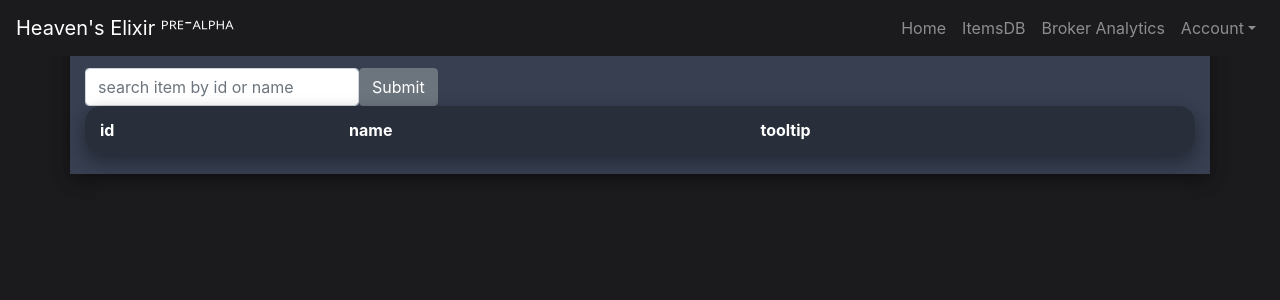
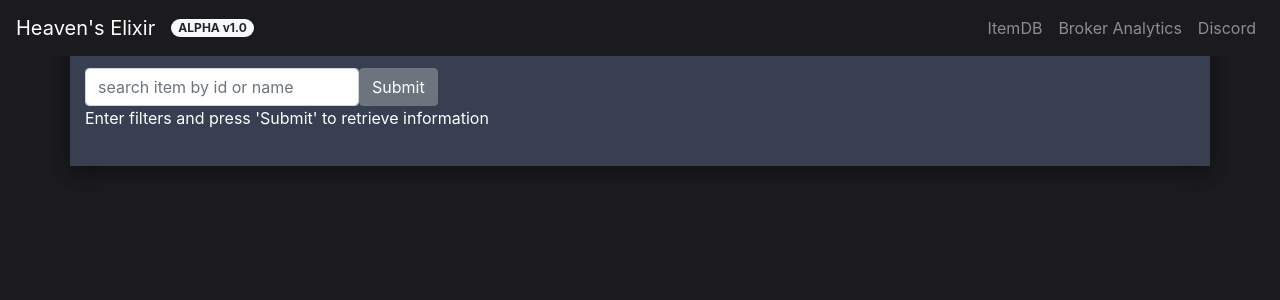
Before and after one commit to Kloct/elixir, a React (Create React App) app: page /ItemsDB in a window 1280 px wide. Shown: the top 300 px of the page. Built offline with nearby package versions, Linux system fonts and the light colour scheme.

Commit message:
Alpha Prep Polishing

```diff
--- a/package.json
+++ b/package.json
@@ -3,7 +3,7 @@
   "version": "0.1.0",
   "private": true,
   "dependencies": {
-    "bootstrap": "^4.1.3",
+    "bootstrap": "^4.3.1",
     "chart.js": "^2.7.3",
     "d3": "^5.7.0",
     "font-awesome": "^4.7.0",
@@ -13,7 +13,7 @@
     "react-helmet": "^5.2.0",
     "react-router-dom": "^4.3.1",
     "react-scripts": "^1.1.4",
-    "reactstrap": "^6.5.0"
+    "reactstrap": "^8.0.0"
   },
   "scripts": {
     "start": "react-scripts start",
--- a/src/App.js
+++ b/src/App.js
@@ -22,9 +22,6 @@ class App extends Component {
           <Route exact path="/ItemsDB" component={ItemsDB} />
         </div>
       </Router>
-
-
-
     );
   }
 }
--- a/src/components/WithLoading.js
+++ b/src/components/WithLoading.js
@@ -1,11 +1,17 @@
 import React from 'react';
-import { loading} from '../loading.gif';
+import { Spinner } from 'reactstrap';
 
 function WithLoading(Component) {
   return function WihLoadingComponent({ isLoading, isnull, ...props }) {
     if (!isLoading&&!isnull) return (<Component {...props} />);
-    else if (isnull) return (<p>Enter filters and press 'Submit' to retrieve market information</p>);
-    return (<p>Loading Data...</p>);
+    else if (isnull) return (<p>Enter filters and press 'Submit' to retrieve information</p>);
+    return (
+      <div>
+        <p>Loading Data... </p>
+        <Spinner color="primary"/>
+      </div>
+
+    );
   }
 }
 
--- a/src/components/carousel.js
+++ b/src/components/carousel.js
@@ -10,22 +10,28 @@ import {
 
 const items = [
   {
+    src: 'assets/TERA_ConceptArt(0).jpg',
+    altText: 'Alpha v1.0',
+    tagLine: 'Welcome to the Heaven\'s Elixir Alpha! Check out the Roadmap for more info.',
+    caption: 'Alpha v1.0'
+  },
+  {
     src: 'assets/TERA_ConceptArt(67).jpg',
     altText: 'BROKER ANALYTICS',
-    tagLine: 'Graphs. Trends. Economy',
+    tagLine: 'Graphs. Trends. Economy.',
     caption: 'BROKER ANALYTICS'
   },
   {
     src: 'assets/TERA_ConceptArt(70).jpg',
-    altText: 'ITEM DATABASE',
-    tagLine: 'Complete Item Database',
-    caption: 'ITEM DATABASE'
+    altText: 'LEADERBOARDS',
+    tagLine: 'Server and character broker rankings.',
+    caption: 'LEADERBOARDS'
   },
   {
     src: 'assets/TERA_ConceptArt(73).jpg',
-    altText: 'WEB BASED REMOTE LOGIN',
-    tagLine: 'Claim Dailies. Chat with Friends. Use the Broker',
-    caption: 'WEB BASED REMOTE LOGIN'
+    altText: 'ROADMAP',
+    tagLine: 'Adding new features all the time. Check the Roadmap to see what\'s next.',
+    caption: 'ROADMAP'
   }
 ];
 
--- /dev/null
+++ b/src/components/itemTable.js
@@ -0,0 +1,29 @@
+import React from 'react';
+import '../App.css';
+import { formatString } from '../utils';
+
+export default class ItemsDB extends React.Component {
+  state = { items:this.props.items}
+  render() {
+    return (
+      <table>
+        <thead>
+          <tr>
+            <th>id</th>
+            <th>name</th>
+            <th>tooltip</th>
+          </tr>
+        </thead>
+        <tbody>
+          {this.state.items.map(item =>
+            <tr key={item.id}>
+              <td>{item.id}</td>
+              <td>{item.string}</td>
+              <td dangerouslySetInnerHTML={{__html: formatString(item.toolTip)}} />
+            </tr>
+          )}
+        </tbody>
+      </table>
+    );
+  }
+}
--- a/src/components/navBar.js
+++ b/src/components/navBar.js
@@ -8,10 +8,7 @@ import {
   Nav,
   NavItem,
   NavLink,
-  UncontrolledDropdown,
-  DropdownToggle,
-  DropdownMenu,
-  DropdownItem } from 'reactstrap';
+  Badge } from 'reactstrap';
 
 export default class Example extends React.Component {
   constructor(props) {
@@ -32,36 +29,20 @@ export default class Example extends React.Component {
     return (
       <div>
         <Navbar style={{backgroundColor: '#1b1b1e'}} dark expand="md" fixed="top">
-          <NavbarBrand href="/">Heaven's Elixir ᴾᴿᴱ⁻ᴬᴸᴾᴴᴬ</NavbarBrand>
+          <NavbarBrand href="/">Heaven's Elixir</NavbarBrand><Badge color="light" pill>ALPHA v1.0</Badge>
+
           <NavbarToggler onClick={this.toggle} />
           <Collapse isOpen={this.state.isOpen} navbar>
             <Nav className="ml-auto" navbar>
               <NavItem>
-                <NavLink href="/">Home</NavLink>
-              </NavItem>
-              <NavItem>
-                <NavLink href="/ItemsDB/">ItemsDB</NavLink>
+                <NavLink href="/ItemsDB/">ItemDB</NavLink>
               </NavItem>
               <NavItem>
                 <NavLink href="/BrokerAnalytics/">Broker Analytics</NavLink>
               </NavItem>
-              <UncontrolledDropdown nav inNavbar>
-                <DropdownToggle nav caret>
-                  Account
-                </DropdownToggle>
-                <DropdownMenu right>
-                  <DropdownItem>
-                    Profile
-                  </DropdownItem>
-                  <DropdownItem>
-                    Logout
-                  </DropdownItem>
-                  <DropdownItem divider />
-                  <DropdownItem>
-                    Donate
-                  </DropdownItem>
-                </DropdownMenu>
-              </UncontrolledDropdown>
+              <NavItem>
+                <NavLink href="/">Discord</NavLink>
+              </NavItem>
             </Nav>
           </Collapse>
         </Navbar>
--- a/src/components/rankings.js
+++ b/src/components/rankings.js
@@ -59,6 +59,8 @@ export default class Rankings extends React.Component {
               <br/>
               <Doughnut data={this.state.chartInfo} width={200} height={150} options={{maintainAspectRatio: true, layout: {padding: {bottom: 50}}}}/>
               <InfoTableWithLoading isLoading={this.state.serverInfoLoading} info={this.state.info}/>
+              <br/>
+              <p>*** Data updated at least weekly</p>
             </Col>
             <Col align="center">
               <h2>Seller Ranking</h2>
--- a/src/layouts/Home.js
+++ b/src/layouts/Home.js
@@ -13,6 +13,7 @@ export default class Home extends React.Component {
           <Row>
             <Col align="center">
               <br /><br />
+
               <Carousel />
               <br/>
             </Col>
@@ -20,12 +21,12 @@ export default class Home extends React.Component {
           <div className="content">
             <Row>
               <Col>
-                <HomeMedia icon="fa fa-database" heading="ItemsDB" content="Search for information on items in the game. Find where to get them and view their current value in the marketplace."/>
-                <HomeMedia icon="fa fa-rss" heading="Remote Login (Comming Soon)" content="Log in to your characters remotely. Access the trade broker, chat with your friends, and claim your daily login rewards."/>
+                <HomeMedia icon="fa fa-bar-chart" heading="Broker Analytics" content="See whose selling what and track the items that you want over time. Discover market trends and use them to further you economic pursuits!"/>
+                <HomeMedia icon="fa fa-trophy" heading="Leaderboards" content="View which server has the greatest market value and which players are the most active on the trade broker."/>
               </Col>
               <Col>
-                <HomeMedia icon="fa fa-bar-chart" heading="Broker Tracking" content="See whose selling what and track the items that you want over time. Discover market trends and use them to further you economic pursuits!"/>
-                <HomeMedia icon="fa fa-android" heading="App Integration (Comming Soon)" content="Search for items, monitor the trade broker and log in to your characters remotely all from the mobile app."/>
+                <HomeMedia icon="fa fa-database" heading="Item Database" content="Search for information on items in the game. Find where to get them and view their current value in the marketplace."/>
+                <HomeMedia icon="fa fa-server" heading="Still More to Come!" content="This site is still in the early stages of development and there are many more features to come. Visit the Heaven's Elixir Discord to learn more."/>
               </Col>
             </Row>
           </div>
--- a/src/layouts/ItemsDB.js
+++ b/src/layouts/ItemsDB.js
@@ -2,12 +2,20 @@ import React from 'react';
 import { Container, Row, Col } from 'reactstrap';
 import ItemSearchForm from '../components/itemSearchForm';
 import '../App.css';
-import { formatString } from '../utils';
+import WithLoading from '../components/WithLoading';
+import ItemTable from '../components/itemTable';
+
+const ItemTableWithLoading = WithLoading(ItemTable);
 
 export default class ItemsDB extends React.Component {
-  state = { items:[] }
+  state = { items:[], loading:false, isnull:true}
 
   itemSearch(search){
+    this.setState({
+      items:[],
+      loading:true,
+      isnull:false
+    })
     fetch('/db/itemSearch', {
       method: 'POST',
       headers: { "Content-Type": "application/json" },
@@ -15,7 +23,11 @@ export default class ItemsDB extends React.Component {
     })
     .then(data => data.json())
     .then(items => {
-      this.setState({ items });
+      this.setState({
+        items:items,
+        loading:false,
+        isnull:false
+       });
     })
   }
   render() {
@@ -29,24 +41,7 @@ export default class ItemsDB extends React.Component {
         </Row>
         <Row>
           <Col>
-            <table>
-              <thead>
-                <tr>
-                  <th>id</th>
-                  <th>name</th>
-                  <th>tooltip</th>
-                </tr>
-              </thead>
-              <tbody>
-                {this.state.items.map(item =>
-                  <tr key={item.id}>
-                    <td>{item.id}</td>
-                    <td>{item.string}</td>
-                    <td dangerouslySetInnerHTML={{__html: formatString(item.toolTip)}} />
-                  </tr>
-                )}
-              </tbody>
-            </table>
+            <ItemTableWithLoading isLoading={this.state.loading} isnull={this.state.isnull} items={this.state.items}/>
           </Col>
         </Row>
       </Container>
```
Also changed, not shown: public/assets/TERA_ConceptArt(0).jpg (added), 1 other file (tests, documents, lock files or other folders).
